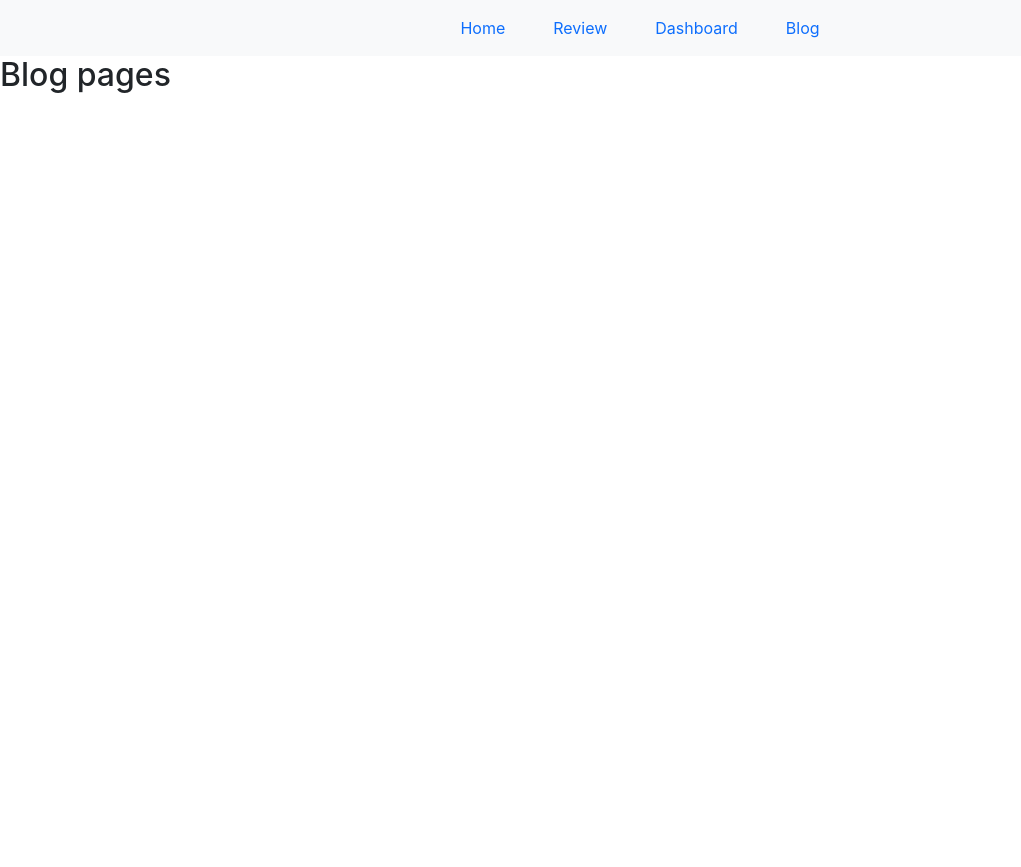
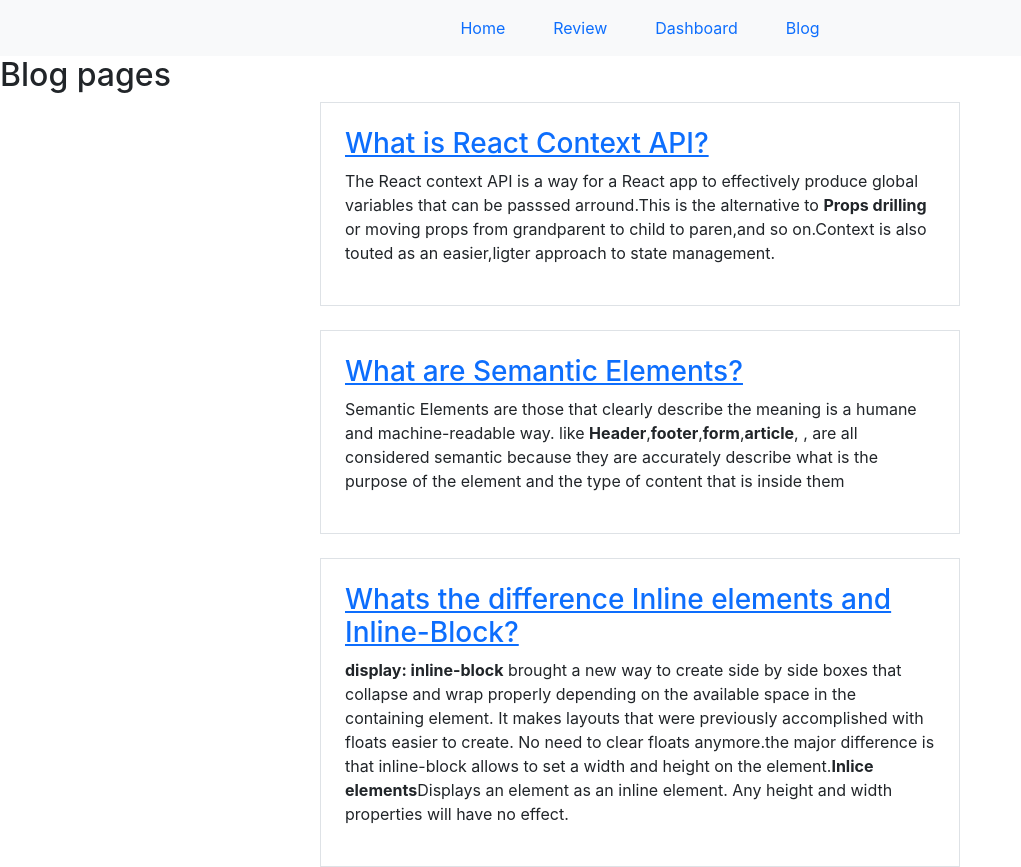
Before and after one commit to Md-Rasel-Ahmed/react-food-analysis, a React (Create React App) app: page /blog in a window 1280 px wide. Shown: the whole page, without its empty margins (0-1021 px from the left). Before the commit the page ends 800 px from the top, so only its background shows below. Built offline with nearby package versions, Linux system fonts and the light colour scheme.

Commit message:
blog page done

```diff
--- a/src/components/Blog/Blog.js
+++ b/src/components/Blog/Blog.js
@@ -4,6 +4,47 @@ const Blog = () => {
   return (
     <div>
       <h2>Blog pages</h2>
+      <div className="w-50 mx-auto border p-4">
+        <h3>
+          <a href="#">What is React Context API?</a>
+        </h3>
+        <p>
+          The React context API is a way for a React app to effectively produce
+          global variables that can be passsed arround.This is the alternative
+          to <strong>Props drilling</strong> or moving props from grandparent to
+          child to paren,and so on.Context is also touted as an easier,ligter
+          approach to state management.
+        </p>
+      </div>
+      <div className="w-50 mx-auto border p-4 mt-4">
+        <h3>
+          <a href="#">What are Semantic Elements?</a>
+        </h3>
+        <p>
+          Semantic Elements are those that clearly describe the meaning is a
+          humane and machine-readable way. like <strong>Header</strong>,
+          <strong>footer</strong>,<strong>form</strong>,<strong>article</strong>
+          , , are all considered semantic because they are accurately describe
+          what is the purpose of the element and the type of content that is
+          inside them
+        </p>
+      </div>
+      <div className="w-50 mx-auto border p-4 mt-4">
+        <h3>
+          <a href="#">Whats the difference Inline elements and Inline-Block?</a>
+        </h3>
+        <p>
+          <strong>display: inline-block</strong> brought a new way to create
+          side by side boxes that collapse and wrap properly depending on the
+          available space in the containing element. It makes layouts that were
+          previously accomplished with floats easier to create. No need to clear
+          floats anymore.the major difference is that inline-block allows to set
+          a width and height on the element.
+          <strong>Inlice elements</strong>
+          Displays an element as an inline element. Any height and width
+          properties will have no effect.
+        </p>
+      </div>
     </div>
   );
 };
--- a/src/components/Home/Home.js
+++ b/src/components/Home/Home.js
@@ -43,10 +43,14 @@ const Home = () => {
               {reviews.slice(0, 3).map((review) => {
                 return (
                   <div className="container">
-                    <div className="d-flex gap-5 mb-3 align-items-center">
-                      <img className="img-fluid w-25" src={review.img} alt="" />
-                      s
-                      <div>
+                    <div className="d-flex gap-5 mb-3 align-items-center justify-content-center">
+                      <img
+                        style={{ width: "100px", height: "100px" }}
+                        className="img-fluid"
+                        src={review.img}
+                        alt=""
+                      />
+                      <div className="w-50">
                         <h2>{review.name}</h2>
                         <p>{review.reviews}</p>
                         <FontAwesomeIcon
--- a/src/components/Review/Review.js
+++ b/src/components/Review/Review.js
@@ -8,14 +8,21 @@ const Review = () => {
   return (
     <div>
       <div className="container">
-        <h2 className="fw-bold text-center mt-3">All Reviews</h2>
+        <h2 className="fw-bold text-center mt-3 text-primary">
+          Our custom reviews
+        </h2>
         <div className="reviews">
           {reviews.map((review) => {
             return (
               <div className="container">
-                <div className="d-flex gap-5 mb-3 align-items-center">
-                  <img className="img-fluid w-25" src={review.img} alt="" />
-                  <div>
+                <div className="d-flex gap-5 mb-3 align-items-center justify-content-center">
+                  <img
+                    style={{ width: "100px", height: "100px" }}
+                    className="img-fluid"
+                    src={review.img}
+                    alt=""
+                  />
+                  <div className="w-50">
                     <h2>{review.name}</h2>
                     <p>{review.reviews}</p>
                     <FontAwesomeIcon className="text-warning" icon={faStar} />
--- a/src/hooks/useCutomerReview.js
+++ b/src/hooks/useCutomerReview.js
@@ -2,7 +2,7 @@ import { useState } from "react";
 import img from "../img/155-1550391_faces-in-circle-png-transparent-png.png";
 let review = [
   {
-    name: "Rakib",
+    name: "Santa aysa",
     reviews:
       "This was one of the best restaurant I have had any meal in Maldives. Place is big with both indoor and outdoor seating. Since I went here in afternoon, indoor seating was well air-conditioned.",
     img: img,
@@ -11,37 +11,37 @@ let review = [
     name: "Meheraj",
     reviews:
       "Very nice food and ambiance. Try the Lebanese chicken and the local Maldive soup. Good service",
-    img: "https://splendidcleaning.ca/wp-content/uploads/2017/06/person-img-2.jpg",
+    img: "https://www.pikpng.com/pngl/b/541-5413318_matt-round-png-round-portrait-pic-png-clipart.png",
   },
   {
     name: "Muize",
     reviews:
       "One of the best restaurant in Maldives. Staffs are very obedient and helpful.",
-    img: "https://splendidcleaning.ca/wp-content/uploads/2017/06/person-img-2.jpg",
+    img: "https://pngset.com/images/download-henry-circle-gentleman-full-size-image-pngkit-person-image-in-circle-human-face-fisheye-transparent-png-2725472.png",
   },
   {
     name: "Hafiz",
     reviews:
       "The food quality is good while the menu is limited with few choices. The service is quite good. The ambiance is fine but they they could definitely improve the seating area which seems clumsy and ordinary",
-    img: "https://splendidcleaning.ca/wp-content/uploads/2017/06/person-img-2.jpg",
+    img: "https://pngset.com/images/circle-profile-picture-face-person-human-clothing-transparent-png-488441.png",
   },
   {
     name: "Nazim",
     reviews:
       "Good location and cozy atmosphere though not much of Indian choice,no fresh veggies used(not their fault because of depended on other country)",
-    img: "https://splendidcleaning.ca/wp-content/uploads/2017/06/person-img-2.jpg",
+    img: "https://cdn.icon-icons.com/icons2/1860/PNG/512/man9_117995.png",
   },
   {
-    name: "Rasel",
+    name: "Nahida akter",
     reviews:
       "Had a great time with my friends, there’s variety of food for different diets, the view was stunning and serviced was excellent",
-    img: "https://splendidcleaning.ca/wp-content/uploads/2017/06/person-img-2.jpg",
+    img: img,
   },
   {
     name: "Rakib",
     reviews:
       "This was one of the best restaurant I have had any meal in Maldives. Place is big with both indoor and outdoor seating. Since I went here in afternoon, indoor seating was well air-conditioned.",
-    img: "https://splendidcleaning.ca/wp-content/uploads/2017/06/person-img-2.jpg",
+    img: "https://pngset.com/images/download-henry-circle-gentleman-full-size-image-pngkit-person-image-in-circle-human-face-fisheye-transparent-png-2725472.png",
   },
 ];
 const useCutomerReview = (products) => {
```
